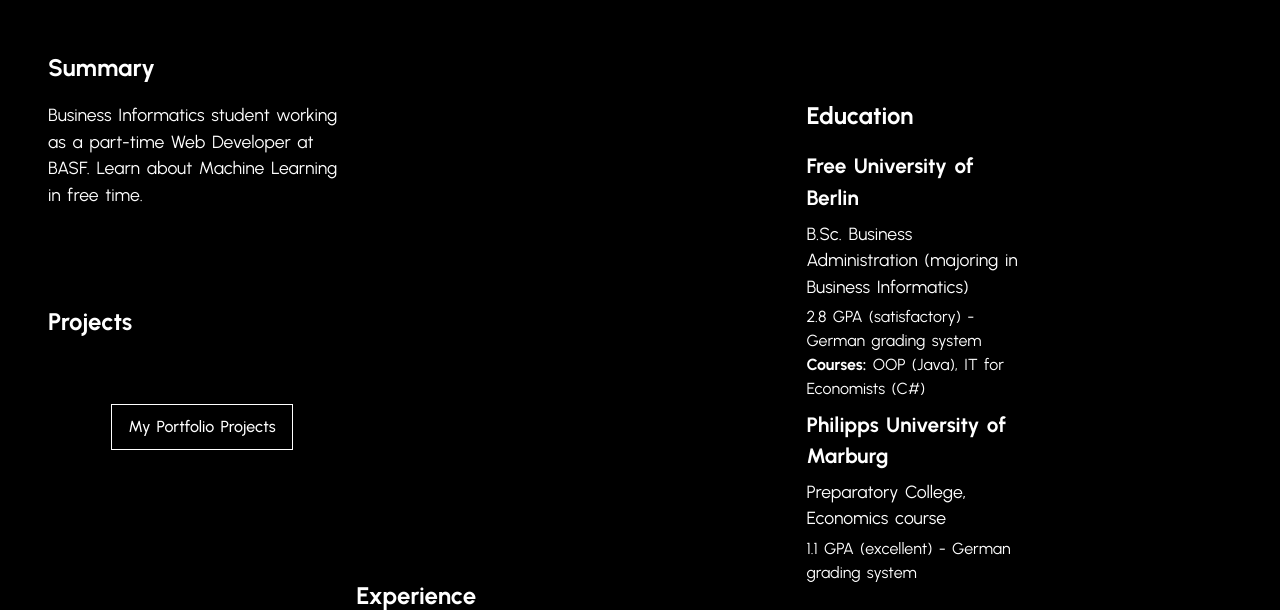
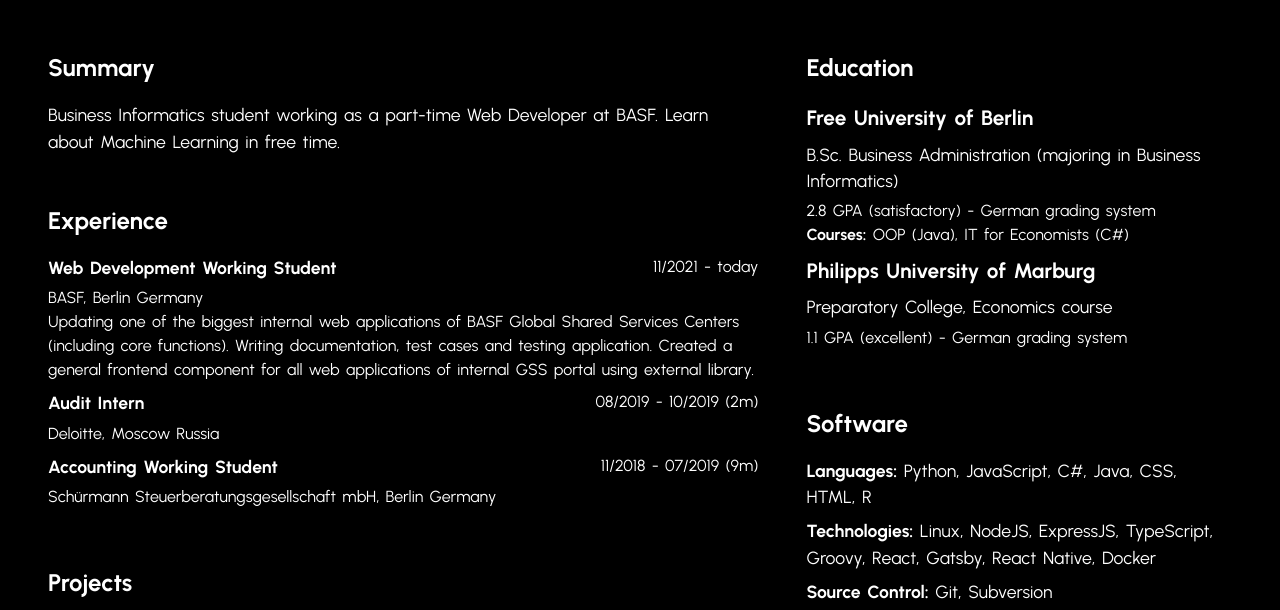
Before and after one commit to tigran9910/portfolio, a Gatsby site: page /resume in a window 1280 px wide. Shown: the part 198-808 px from the top of the page. Built offline with nearby package versions, Linux system fonts and the light colour scheme; Gatsby itself is replaced by a stand-in of ours.

Commit message:
information update

```diff
--- a/src/styles/resume.css
+++ b/src/styles/resume.css
@@ -17,7 +17,7 @@ h2 {
   display: grid;
   grid-template-areas:
     "summary"
-    "software"
+    "experience"
     "projects";
   grid-row-gap: 3rem;
 }
@@ -25,8 +25,8 @@ h2 {
   grid-area: right;
   display: grid;
   grid-template-areas:
-    "experience"
     "education"
+    "software"
     "languages";
   grid-row-gap: 3rem;
 }
@@ -100,7 +100,8 @@ p.edu-info {
   display: grid;
   grid-template-areas:
     "exp-job exp-date"
-    "exp-firm exp-firm";
+    "exp-firm exp-firm"
+    "exp-description exp-description";
   grid-template-columns: 67% 33%;
 }
 .exp-job {
@@ -121,6 +122,12 @@ p.exp-date {
   grid-area: exp-firm;
 }
 p.exp-firm {
+  font-size: 1rem;
+}
+p.exp-description {
+  grid-area: exp-description;
+}
+p.exp-description {
   font-size: 1rem;
 }
 .languages li {
```
